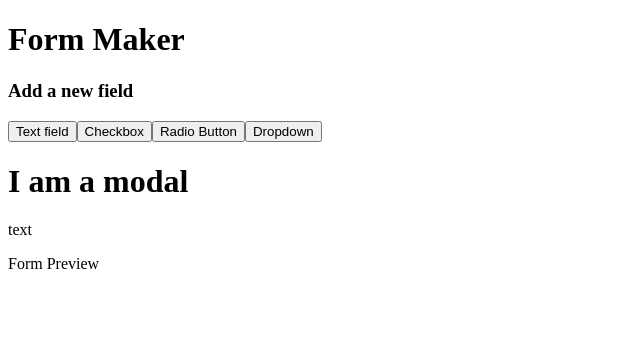
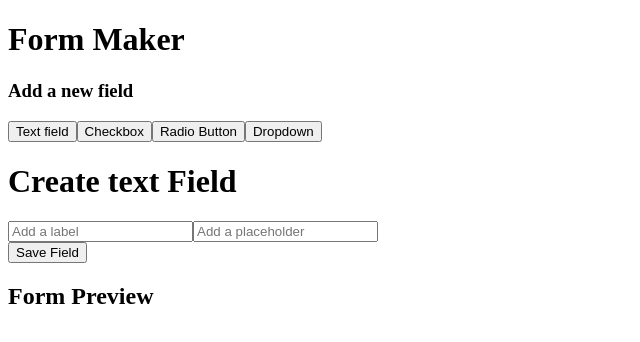
Before and after one commit to r0binsahin/form-maker, a React (Vite) app: page / in a window 1280 px wide. Both pictures are taken after a click on the button "Text field". Shown: the top 342 px of the page, without its empty margins (0-640 px from the left). Built offline with nearby package versions, Linux system fonts and the light colour scheme.

Commit message:
creates and previews new fields

```diff
--- a/src/components/form-field/form-field.tsx
+++ b/src/components/form-field/form-field.tsx
@@ -1,3 +1,80 @@
-export const FormField = () => {
-  return <>Form Field</>;
+import { useState } from 'react';
+import { Field } from '../../types/Field';
+
+interface FormFieldProps {
+  currentFieldType: string;
+  onSaveField: (field: Field) => void;
+}
+
+export const FormField = ({
+  currentFieldType,
+  onSaveField,
+}: FormFieldProps) => {
+  const [label, setLabel] = useState('');
+  const [placeholder, setPlaceholder] = useState('');
+  const [options, setOptions] = useState<string[]>(['']);
+
+  const handleAddOption = () => {
+    setOptions([...options, '']);
+  };
+
+  const handleOptionChange = (index: number, value: string) => {
+    const updatedOptions = [...options];
+    updatedOptions[index] = value;
+    setOptions(updatedOptions);
+  };
+
+  const handleSave = () => {
+    const field: Field = {
+      id: Date.now(),
+      type: currentFieldType,
+      label,
+      placeholder: currentFieldType === 'text' ? placeholder : undefined,
+      options:
+        currentFieldType === 'dropdown' || currentFieldType === 'radio'
+          ? options
+          : undefined,
+    };
+    onSaveField(field);
+  };
+
+  return (
+    <div>
+      <h1>Create {currentFieldType} Field</h1>
+      <div className='field-box'>
+        <input
+          type='text'
+          placeholder='Add a label'
+          value={label}
+          onChange={(e) => setLabel(e.target.value)}
+        />
+        {currentFieldType === 'text' && (
+          <input
+            type='text'
+            placeholder='Add a placeholder'
+            value={placeholder}
+            onChange={(e) => setPlaceholder(e.target.value)}
+          />
+        )}
+
+        {(currentFieldType === 'dropdown' || currentFieldType === 'radio') && (
+          <div className='options-box'>
+            <h4>Options</h4>
+            {options.map((option, index) => (
+              <input
+                key={index}
+                type='text'
+                placeholder={`Option ${index + 1}`}
+                value={option}
+                onChange={(e) => handleOptionChange(index, e.target.value)}
+              />
+            ))}
+            <button onClick={handleAddOption}>Add Option</button>
+          </div>
+        )}
+      </div>
+
+      <button onClick={handleSave}>Save Field</button>
+    </div>
+  );
 };
--- a/src/components/form-maker/form-maker.tsx
+++ b/src/components/form-maker/form-maker.tsx
@@ -1,13 +1,21 @@
 import { useState } from 'react';
 import { FormPreview } from '../form-preview/form-preview';
+import { FormField } from '../form-field/form-field';
+import { Field } from '../../types/Field';
 
 export const FormMaker = () => {
-  const [isModal, setIsModal] = useState(false);
-  const [fieldType, setFieldType] = useState('');
+  const [isModalOpen, setIsModalOpen] = useState(false);
+  const [currentFieldType, setCurrentFieldType] = useState('');
+  const [fields, setFields] = useState<Field[]>([]);
 
   const handleButtonClick = (fieldType: string) => {
-    setIsModal(!isModal);
-    setFieldType(fieldType);
+    setIsModalOpen(true);
+    setCurrentFieldType(fieldType);
+  };
+
+  const handleSaveField = (field: Field) => {
+    setFields([...fields, field]);
+    setIsModalOpen(false);
   };
 
   return (
@@ -30,15 +38,17 @@ export const FormMaker = () => {
         </div>
       </div>
 
-      {isModal && (
+      {isModalOpen && (
         <div className='modal'>
-          <h1>I am a modal</h1>
-          <p>{fieldType}</p>
+          <FormField
+            currentFieldType={currentFieldType}
+            onSaveField={handleSaveField}
+          />
         </div>
       )}
 
       <div className='preview'>
-        <FormPreview />
+        <FormPreview fields={fields} />
       </div>
     </div>
   );
--- a/src/components/form-preview/form-preview.tsx
+++ b/src/components/form-preview/form-preview.tsx
@@ -1,3 +1,40 @@
-export const FormPreview = () => {
-  return <>Form Preview</>;
+import { Field } from '../../types/Field';
+
+interface FormPreviewProps {
+  fields: Field[];
+}
+
+export const FormPreview = ({ fields }: FormPreviewProps) => {
+  return (
+    <div>
+      <h2>Form Preview</h2>
+      {fields.map((field, index) => (
+        <div key={index}>
+          <label>{field.label}</label>
+          {field.type === 'text' && (
+            <input type='text' placeholder={field.placeholder} />
+          )}
+          {field.type === 'checkbox' && <input type='checkbox' />}
+          {field.type === 'radio' &&
+            field.options?.map((option, index) => (
+              <div key={index}>
+                <input
+                  type='radio'
+                  name={field.label}
+                  id={`${field.label}-${index}`}
+                />
+                <label htmlFor={`${field.label}-${index}`}>{option}</label>
+              </div>
+            ))}
+          {field.type === 'dropdown' && (
+            <select>
+              {field.options?.map((option, index) => (
+                <option key={index}>{option}</option>
+              ))}
+            </select>
+          )}
+        </div>
+      ))}
+    </div>
+  );
 };
--- a/src/types/Field.ts
+++ b/src/types/Field.ts
@@ -1,6 +1,7 @@
 export type Field = {
   id: number;
   type: string;
+  placeholder?: string;
   label: string;
   options?: string[];
 };
```
